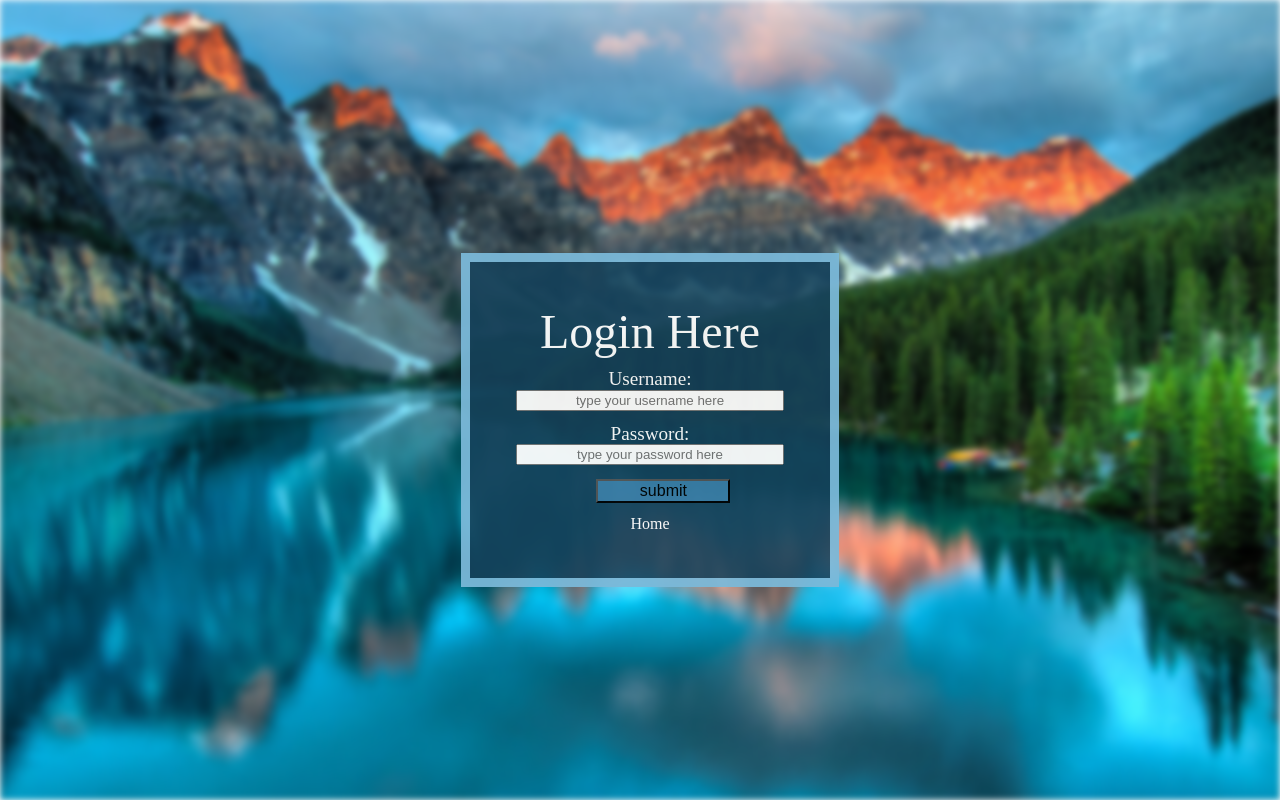
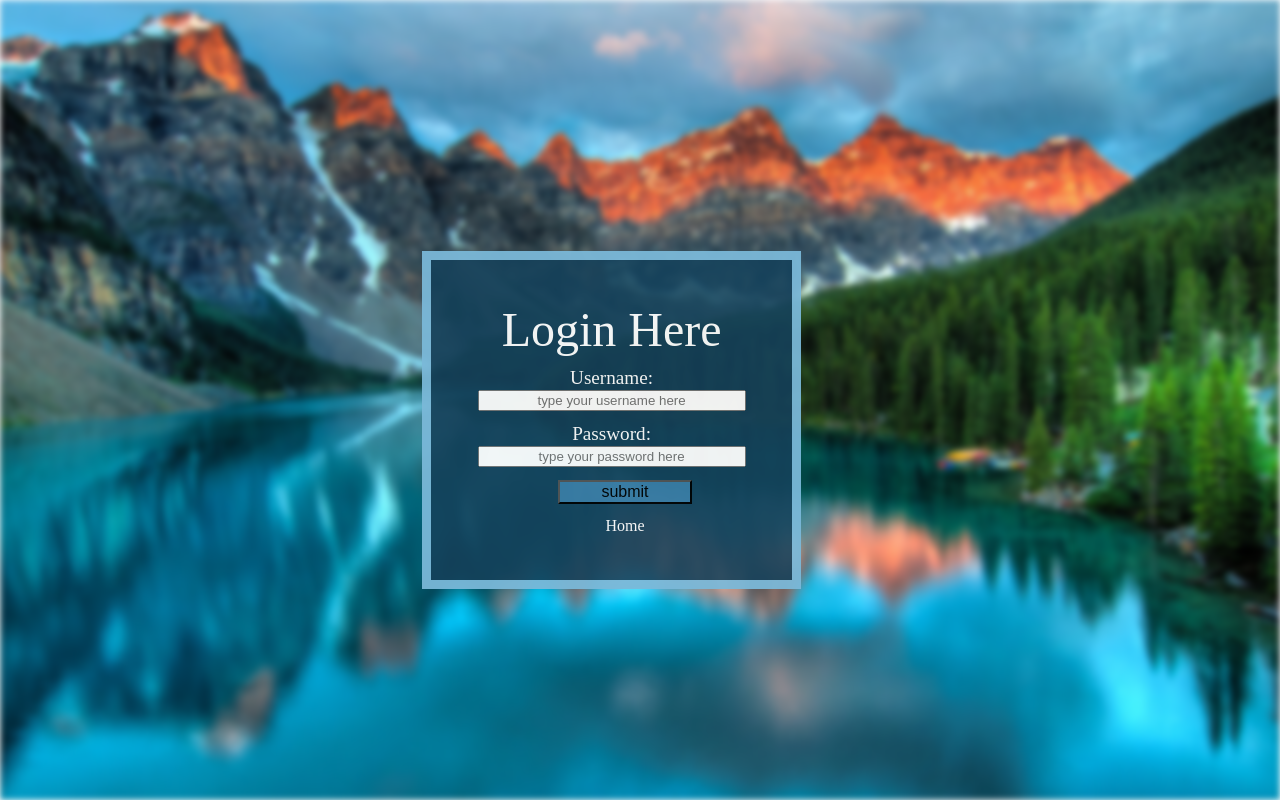
Before and after one commit to SassyFatCat/Front-End, a React (Create React App) app in the folder wunderlist/: page /login in a window 1280 px wide. Built offline with nearby package versions, Linux system fonts and the light colour scheme; no server answers.

Commit message:
updated styles

```diff
--- a/wunderlist/src/components/Login/Login.css
+++ b/wunderlist/src/components/Login/Login.css
@@ -18,7 +18,7 @@
     /* background-color: rgba(22,66,91, 0.7);
     color: white; */
     top: 50%;
-    left: 50%;
+    left: 47%;
     transform: translate(-50%, -50%);
     z-index: 2;
     width: 40%;
@@ -43,6 +43,7 @@ font-size: 1.2rem;
 
 input{
     margin-bottom: 5%;
+    margin-top: 1%;
 }
 
 
@@ -60,4 +61,5 @@ input{
 .homeLink{
     color: white;
     font-size: 1rem;
+    margin-left: 10%;
 }
--- a/wunderlist/src/components/Login/Login.js
+++ b/wunderlist/src/components/Login/Login.js
@@ -1,5 +1,5 @@
 
-import React, {useState, useEffect, useMeasure} from 'react';
+import React, {useState, useEffect} from 'react';
 import {Link } from 'react-router-dom';
 import axios from 'axios';
 import * as yup from 'yup';
```
